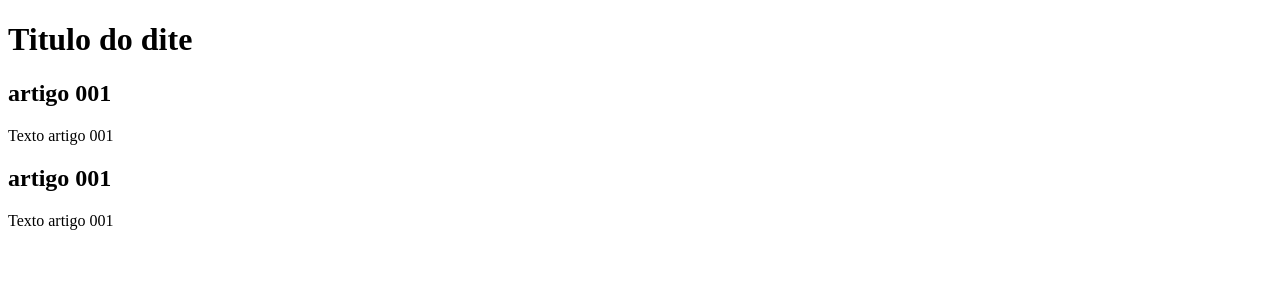
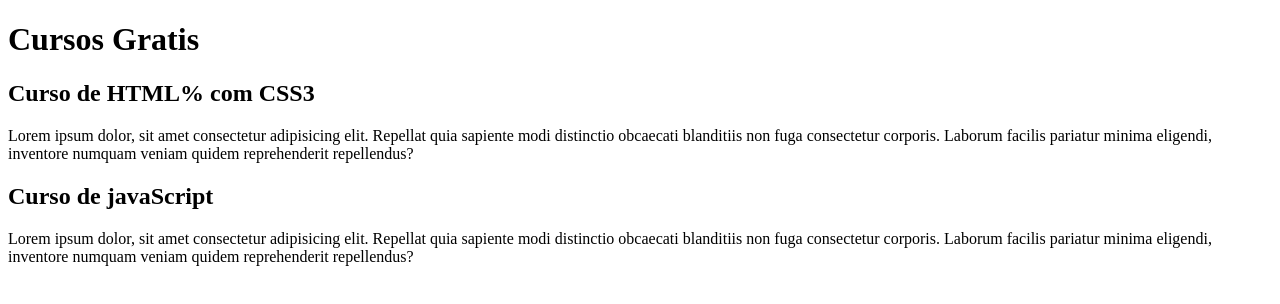
Before and after one commit to Luiss2s/projeto-site, a plain HTML site: page index.html in a window 1280 px wide. Drawn offline with Linux system fonts and the light colour scheme.

Commit message:
comecei a escrever o conteúdo

```diff
--- a/index.html
+++ b/index.html
@@ -9,15 +9,25 @@
 <body>
     <main>
         <header>
-            <h1>Titulo do dite</h1>
+            <h1>Cursos Gratis</h1>
         </header>
         <article>
-            <h2>artigo 001</h2>
-            <P>Texto artigo 001</P>
+            <h2>Curso de HTML% com CSS3</h2>
+            <P>Lorem ipsum dolor, sit amet consectetur
+                 adipisicing elit. Repellat quia sapiente
+                  modi distinctio obcaecati blanditiis non
+                   fuga consectetur corporis. Laborum facilis
+                    pariatur minima eligendi, inventore numquam
+                     veniam quidem reprehenderit repellendus?</P>
         </article>
         <article>
-            <h2>artigo 001</h2>
-            <P>Texto artigo 001</P>
+            <h2>Curso de javaScript</h2>
+            <P>Lorem ipsum dolor, sit amet consectetur
+                adipisicing elit. Repellat quia sapiente
+                 modi distinctio obcaecati blanditiis non
+                  fuga consectetur corporis. Laborum facilis
+                   pariatur minima eligendi, inventore numquam
+                    veniam quidem reprehenderit repellendus?</P>
         </article>
     </main>
 </body>
```
